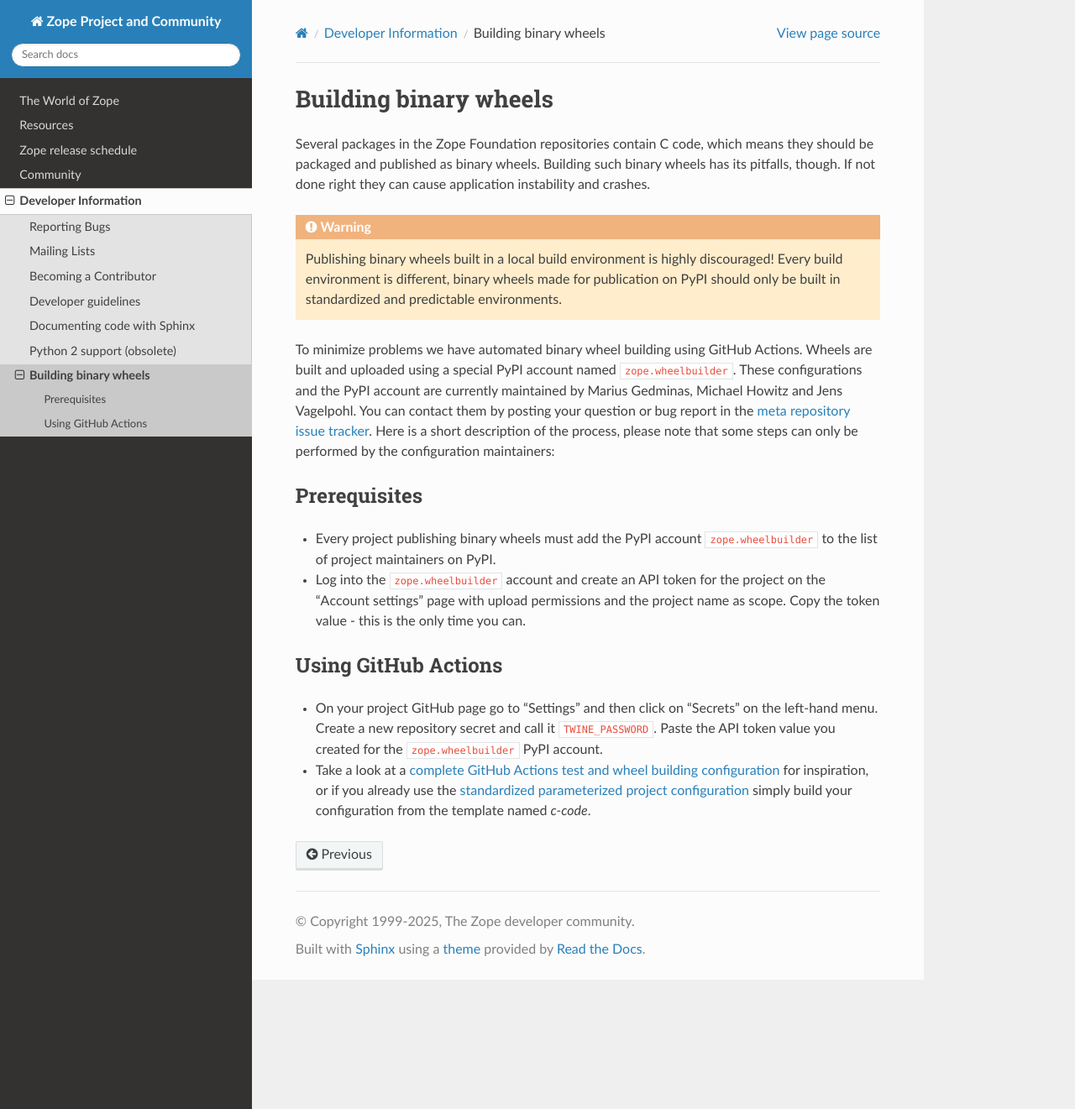
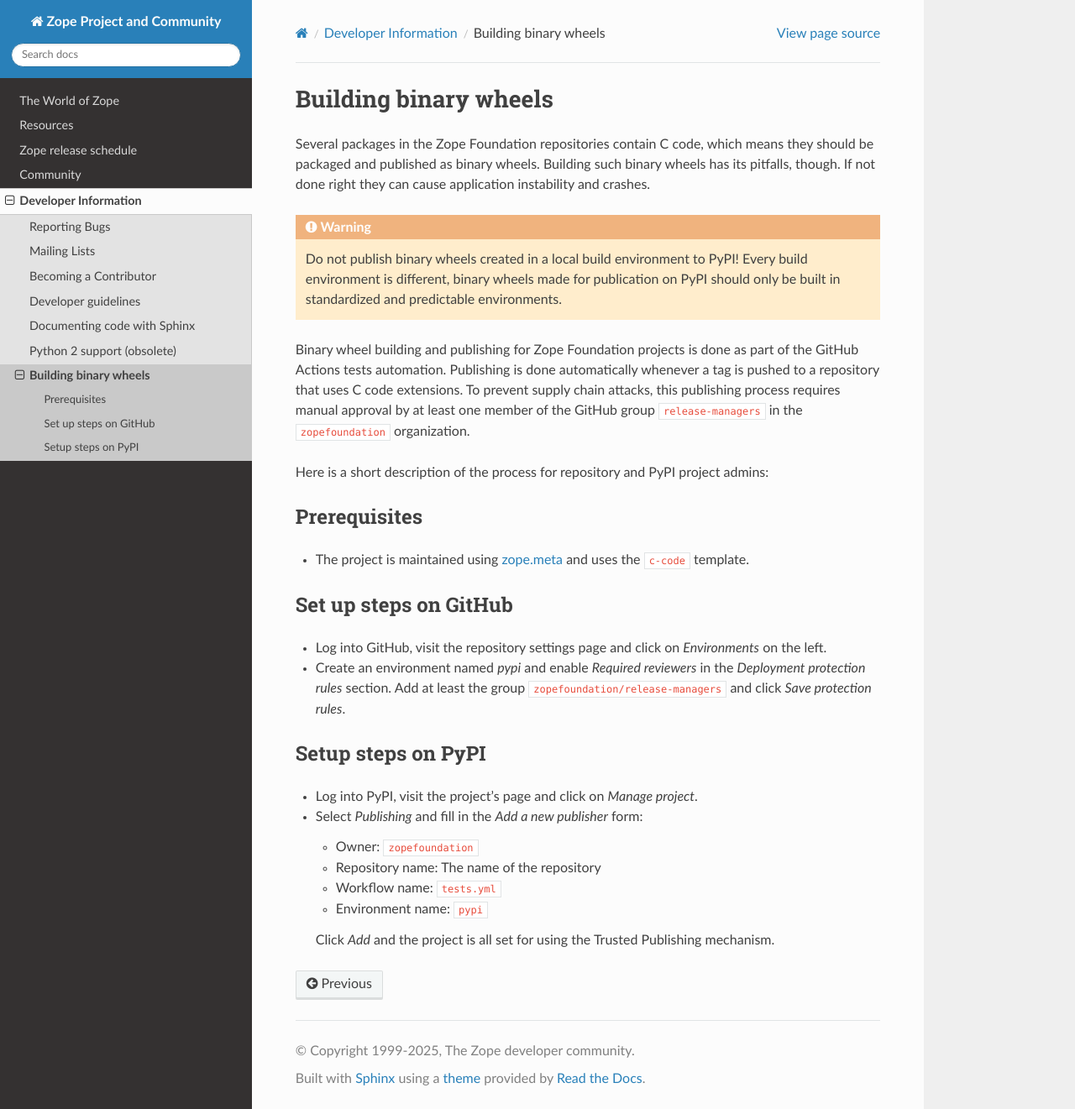
Before and after one commit to zopefoundation/www.zope.org, a Sphinx documentation site: the page built from docs/developer/binarywheels.rst, in a window 1280 px wide and 1321 px high. Shown: the whole window at 84% size. Built offline with Sphinx 7.4.7 and the Read the Docs theme 3.1.0, drawn with Linux system fonts in a browser that asks for light colours.

Commit message:
- update binary wheel instructions for Trusted Publishing

```diff
--- a/docs/conf.py
+++ b/docs/conf.py
@@ -43,7 +43,7 @@ templates_path = ['_templates']
 # You can specify multiple suffix as a list of string:
 #
 # source_suffix = ['.rst', '.md']
-source_suffix = '.rst'
+source_suffix = {'.rst': 'restructuredtext'}
 
 # The master toctree document.
 master_doc = 'index'
--- a/docs/developer/binarywheels.rst
+++ b/docs/developer/binarywheels.rst
@@ -8,39 +8,43 @@ application instability and crashes.
 
 
 .. warning::
-    Publishing binary wheels built in a local build environment is highly
-    discouraged! Every build environment is different, binary wheels made for
-    publication on PyPI should only be built in standardized and predictable
-    environments.
 
-To minimize problems we have automated binary wheel building using GitHub
-Actions. Wheels are built and uploaded using a special
-PyPI account named ``zope.wheelbuilder``. These configurations and the PyPI
-account are currently maintained by Marius Gedminas, Michael Howitz and Jens
-Vagelpohl. You can contact them by posting your question or bug report in the
-`meta repository issue tracker
-<https://github.com/zopefoundation/meta/issues>`_. Here is a short description
-of the process, please note that some steps can only be performed by the
-configuration maintainers:
+    Do not publish binary wheels created in a local build environment to PyPI!
+    Every build environment is different, binary wheels made for publication
+    on PyPI should only be built in standardized and predictable environments.
+
+Binary wheel building and publishing for Zope Foundation projects is done as
+part of the GitHub Actions tests automation. Publishing is done automatically
+whenever a tag is pushed to a repository that uses C code extensions. To
+prevent supply chain attacks, this publishing process requires manual approval
+by at least one member of the GitHub group ``release-managers`` in the
+``zopefoundation`` organization.
+
+Here is a short description of the process for repository and PyPI project
+admins:
 
 Prerequisites
 -------------
-- Every project publishing binary wheels must add the PyPI account
-  ``zope.wheelbuilder`` to the list of project maintainers on PyPI.
-- Log into the ``zope.wheelbuilder`` account and create an API token for the
-  project on the "Account settings" page with upload permissions and the
-  project name as scope. Copy the token value - this is the only time you can.
+- The project is maintained using `zope.meta
+  <https://zopemeta.readthedocs.io/>`_ and uses the ``c-code`` template.
 
+Set up steps on GitHub
+----------------------
+- Log into GitHub, visit the repository settings page and click on
+  `Environments` on the left.
+- Create an environment named `pypi` and enable `Required reviewers` in the
+  `Deployment protection rules` section. Add at least the group
+  ``zopefoundation/release-managers`` and click `Save protection rules`.
 
-Using GitHub Actions
---------------------
-- On your project GitHub page go to "Settings" and then click on "Secrets" on
-  the left-hand menu. Create a new repository secret and call it
-  ``TWINE_PASSWORD``. Paste the API token value you created for the
-  ``zope.wheelbuilder`` PyPI account.
-- Take a look at a `complete GitHub Actions test and wheel building
-  configuration
-  <https://github.com/zopefoundation/ExtensionClass/blob/master/.github/workflows/tests.yml>`_
-  for inspiration, or if you already use the `standardized parameterized project
-  configuration <https://github.com/zopefoundation/meta/tree/master/config>`_
-  simply build your configuration from the template named `c-code`.
+Setup steps on PyPI
+-------------------
+- Log into PyPI, visit the project's page and click on `Manage project`.
+- Select `Publishing` and fill in the `Add a new publisher` form:
+
+  - Owner: ``zopefoundation``
+  - Repository name: The name of the repository
+  - Workflow name: ``tests.yml``
+  - Environment name: ``pypi``
+
+  Click `Add` and the project is all set for using the Trusted Publishing
+  mechanism.
--- a/requirements.txt
+++ b/requirements.txt
@@ -1,2 +1,2 @@
-Sphinx >5
+Sphinx
 sphinx_rtd_theme
```
